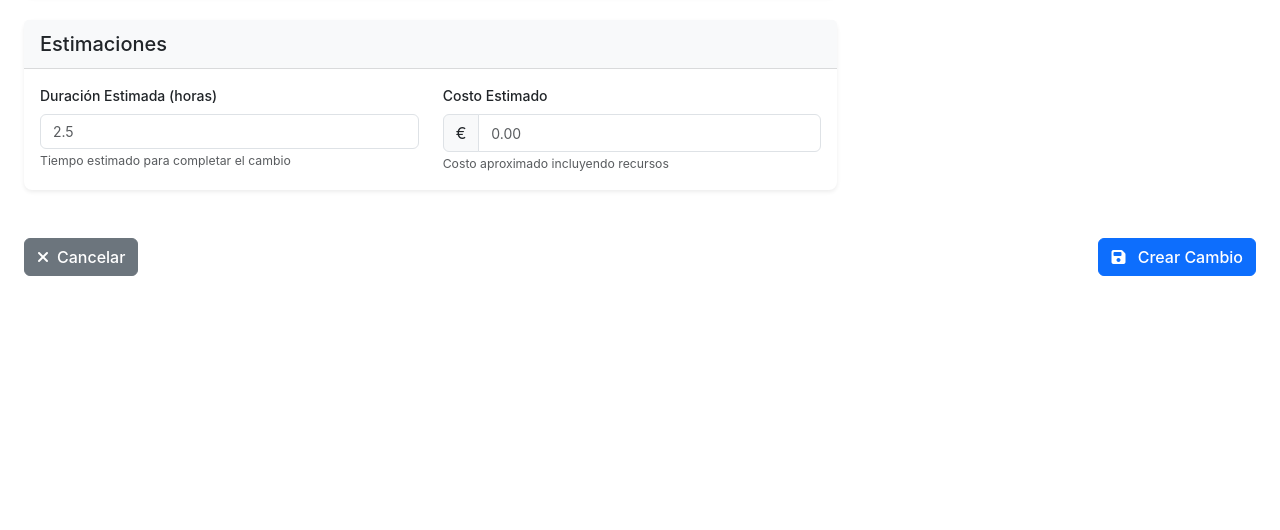
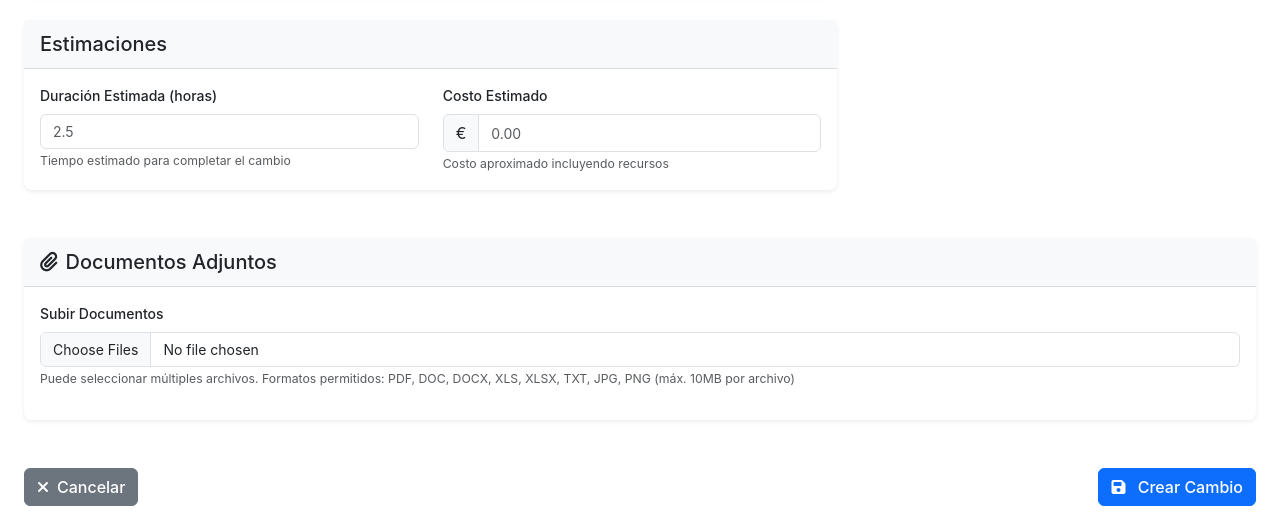
Before and after one commit to lliwi/ISMS-manager, a Flask app: page /cambios/new in a window 1280 px wide. Shown: the part 1616-2146 px from the top of the page. Before the commit the page ends 1892 px from the top, so only its background shows below. Run offline with Flask 3, Linux system fonts and the light colour scheme; a user stored in the database is signed in; some libraries are stand-ins or nearby versions.

Commit message:
change delete

```diff
--- a/app/blueprints/changes.py
+++ b/app/blueprints/changes.py
@@ -156,6 +156,60 @@ def new():
 
             # Crear el cambio
             change = ChangeService.create_change(data, current_user.id)
+
+            # Procesar archivos subidos
+            uploaded_files = request.files.getlist('documents')
+            if uploaded_files:
+                upload_success_count = 0
+                upload_error_count = 0
+
+                # Crear directorio si no existe
+                change_upload_dir = os.path.join(UPLOAD_FOLDER, str(change.id))
+                os.makedirs(change_upload_dir, exist_ok=True)
+
+                for file in uploaded_files:
+                    if file and file.filename and allowed_file(file.filename):
+                        try:
+                            # Validar tamaño
+                            file.seek(0, os.SEEK_END)
+                            file_size = file.tell()
+                            file.seek(0)
+
+                            if file_size > MAX_FILE_SIZE:
+                                flash(f'Archivo {file.filename} excede el tamaño máximo de 50MB', 'warning')
+                                upload_error_count += 1
+                                continue
+
+                            # Guardar archivo
+                            filename = secure_filename(file.filename)
+                            timestamp = datetime.now().strftime('%Y%m%d_%H%M%S')
+                            unique_filename = f"{timestamp}_{filename}"
+                            file_path = os.path.join(change_upload_dir, unique_filename)
+                            file.save(file_path)
+
+                            # Crear registro en BD
+                            doc = ChangeDocument(
+                                change_id=change.id,
+                                document_type=DocumentType.TECHNICAL,
+                                file_name=filename,
+                                file_path=file_path,
+                                file_size=file_size,
+                                mime_type=file.content_type,
+                                uploaded_by_id=current_user.id
+                            )
+                            db.session.add(doc)
+                            upload_success_count += 1
+
+                        except Exception as e:
+                            print(f"Error subiendo archivo {file.filename}: {e}")
+                            upload_error_count += 1
+
+                db.session.commit()
+
+                if upload_success_count > 0:
+                    flash(f'{upload_success_count} documento(s) subido(s) correctamente', 'success')
+                if upload_error_count > 0:
+                    flash(f'{upload_error_count} documento(s) no pudo(ieron) ser subido(s)', 'warning')
 
             flash(f'Cambio {change.change_code} creado exitosamente', 'success')
             return redirect(url_for('changes.detail', change_id=change.id))
@@ -457,15 +511,34 @@ def cancel(change_id):
 @changes_bp.route('/<int:change_id>/delete', methods=['POST'])
 @login_required
 def delete(change_id):
-    """Eliminar un cambio (solo administradores)"""
+    """Eliminar un cambio (solo administradores y CISO)"""
     try:
-        # Verificar que el usuario sea administrador
-        if current_user.role.name != 'admin':
+        # Verificar que el usuario sea administrador o CISO
+        allowed_roles = ['admin', 'Administrador del Sistema', 'Administrador', 'CISO', 'Responsable de Seguridad (CISO)']
+        if current_user.role.name not in allowed_roles:
             flash('No tiene permisos para eliminar cambios', 'error')
             return redirect(url_for('changes.index'))
 
         change = Change.query.get_or_404(change_id)
         change_code = change.change_code
+
+        # Eliminar archivos asociados si existen
+        if change.documents:
+            for doc in change.documents:
+                try:
+                    if os.path.exists(doc.file_path):
+                        os.remove(doc.file_path)
+                except Exception as file_error:
+                    print(f"Error eliminando archivo {doc.file_path}: {file_error}")
+
+        # Eliminar directorio de uploads del cambio si existe
+        change_upload_dir = os.path.join(UPLOAD_FOLDER, str(change.id))
+        if os.path.exists(change_upload_dir):
+            try:
+                import shutil
+                shutil.rmtree(change_upload_dir)
+            except Exception as dir_error:
+                print(f"Error eliminando directorio {change_upload_dir}: {dir_error}")
 
         # Eliminar todas las relaciones asociadas
         # Las relaciones con cascade='all, delete-orphan' se eliminarán automáticamente
@@ -646,3 +719,28 @@ def api_history(change_id):
         'changed_at': h.changed_at.isoformat(),
         'comments': h.comments
     } for h in history])
+
+
+@changes_bp.route('/<int:change_id>/documents/<int:document_id>/download')
+@login_required
+def download_document(change_id, document_id):
+    """Descargar un documento del cambio"""
+    from flask import send_file
+
+    change = Change.query.get_or_404(change_id)
+    document = ChangeDocument.query.filter_by(
+        id=document_id,
+        change_id=change_id
+    ).first_or_404()
+
+    # Verificar que el archivo existe
+    if not os.path.exists(document.file_path):
+        flash('El archivo no existe', 'error')
+        return redirect(url_for('changes.detail', change_id=change_id))
+
+    return send_file(
+        document.file_path,
+        as_attachment=True,
+        download_name=document.file_name,
+        mimetype=document.mime_type
+    )
--- a/app/templates/changes/form.html
+++ b/app/templates/changes/form.html
@@ -25,7 +25,7 @@
     </div>
 
     <!-- Form -->
-    <form method="POST">
+    <form method="POST" enctype="multipart/form-data">
         <input type="hidden" name="csrf_token" value="{{ csrf_token() }}"/>
         <div class="row">
             <!-- Left Column: Main Information -->
@@ -276,6 +276,53 @@
             </div>
         </div>
 
+        <!-- Documentos Adjuntos -->
+        <div class="row mt-4">
+            <div class="col-md-12">
+                <div class="card mb-4">
+                    <div class="card-header">
+                        <h5 class="mb-0"><i class="fas fa-paperclip me-2"></i>Documentos Adjuntos</h5>
+                    </div>
+                    <div class="card-body">
+                        <div class="mb-3">
+                            <label for="documents" class="form-label">Subir Documentos</label>
+                            <input type="file" class="form-control" id="documents" name="documents" multiple accept=".pdf,.doc,.docx,.xls,.xlsx,.txt,.jpg,.jpeg,.png">
+                            <small class="form-text text-muted">
+                                Puede seleccionar múltiples archivos. Formatos permitidos: PDF, DOC, DOCX, XLS, XLSX, TXT, JPG, PNG (máx. 10MB por archivo)
+                            </small>
+                        </div>
+
+                        <div id="file-list" class="mt-3"></div>
+
+                        {% if change and change.documents %}
+                        <hr>
+                        <h6 class="mb-3">Documentos Existentes</h6>
+                        <div class="list-group">
+                            {% for doc in change.documents %}
+                            <div class="list-group-item d-flex justify-content-between align-items-center">
+                                <div>
+                                    <i class="fas fa-file-alt me-2"></i>
+                                    <strong>{{ doc.file_name }}</strong>
+                                    {% if doc.description %}
+                                    <br><small class="text-muted">{{ doc.description }}</small>
+                                    {% endif %}
+                                </div>
+                                <div>
+                                    <span class="badge bg-info">{{ doc.document_type.value }}</span>
+                                    <span class="badge bg-secondary">{{ (doc.file_size / 1024)|round(1) }} KB</span>
+                                    <a href="{{ url_for('changes.download_document', change_id=change.id, document_id=doc.id) }}" class="btn btn-sm btn-outline-primary ms-2">
+                                        <i class="fas fa-download"></i>
+                                    </a>
+                                </div>
+                            </div>
+                            {% endfor %}
+                        </div>
+                        {% endif %}
+                    </div>
+                </div>
+            </div>
+        </div>
+
         <!-- Action Buttons -->
         <div class="row mt-4 mb-4">
             <div class="col-md-12">
@@ -315,5 +362,51 @@
             document.getElementById('estimated_downtime_minutes').setAttribute('disabled', 'disabled');
         }
     });
+
+    // File upload preview
+    document.getElementById('documents').addEventListener('change', function(e) {
+        const fileList = document.getElementById('file-list');
+        fileList.innerHTML = '';
+
+        if (this.files.length > 0) {
+            const listGroup = document.createElement('div');
+            listGroup.className = 'list-group';
+
+            Array.from(this.files).forEach((file, index) => {
+                const fileSize = (file.size / 1024).toFixed(1);
+                const fileItem = document.createElement('div');
+                fileItem.className = 'list-group-item d-flex justify-content-between align-items-center';
+
+                // Determinar icono según extensión
+                let icon = 'fa-file';
+                const ext = file.name.split('.').pop().toLowerCase();
+                if (['pdf'].includes(ext)) icon = 'fa-file-pdf';
+                else if (['doc', 'docx'].includes(ext)) icon = 'fa-file-word';
+                else if (['xls', 'xlsx'].includes(ext)) icon = 'fa-file-excel';
+                else if (['jpg', 'jpeg', 'png'].includes(ext)) icon = 'fa-file-image';
+                else if (['txt'].includes(ext)) icon = 'fa-file-alt';
+
+                fileItem.innerHTML = `
+                    <div>
+                        <i class="fas ${icon} me-2"></i>
+                        <strong>${file.name}</strong>
+                    </div>
+                    <span class="badge bg-secondary">${fileSize} KB</span>
+                `;
+                listGroup.appendChild(fileItem);
+            });
+
+            fileList.appendChild(listGroup);
+
+            // Mostrar alert si hay archivos muy grandes
+            const largeFiles = Array.from(this.files).filter(f => f.size > 10 * 1024 * 1024);
+            if (largeFiles.length > 0) {
+                const alert = document.createElement('div');
+                alert.className = 'alert alert-warning mt-2';
+                alert.innerHTML = `<i class="fas fa-exclamation-triangle me-2"></i>Algunos archivos superan el límite de 10MB: ${largeFiles.map(f => f.name).join(', ')}`;
+                fileList.appendChild(alert);
+            }
+        }
+    });
 </script>
 {% endblock %}
--- a/app/templates/changes/index.html
+++ b/app/templates/changes/index.html
@@ -293,7 +293,7 @@
                                         <i class="fas fa-edit"></i>
                                     </a>
                                     {% endif %}
-                                    {% if current_user.role.name == 'admin' %}
+                                    {% if current_user.role.name in ['admin', 'Administrador del Sistema', 'Administrador', 'CISO', 'Responsable de Seguridad (CISO)'] %}
                                     <button type="button" class="btn btn-outline-danger"
                                             onclick="confirmDelete({{ change.id }}, '{{ change.change_code }}')"
                                             title="Eliminar">
```
